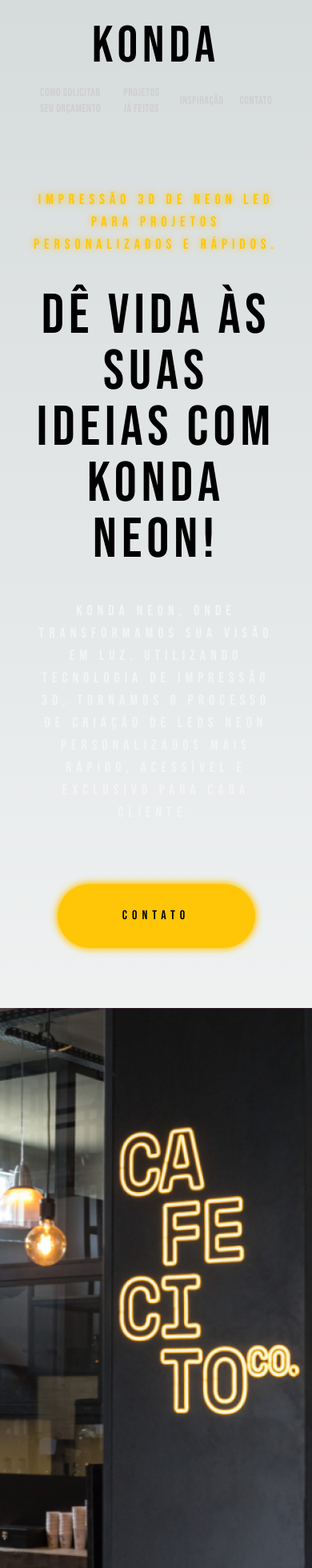
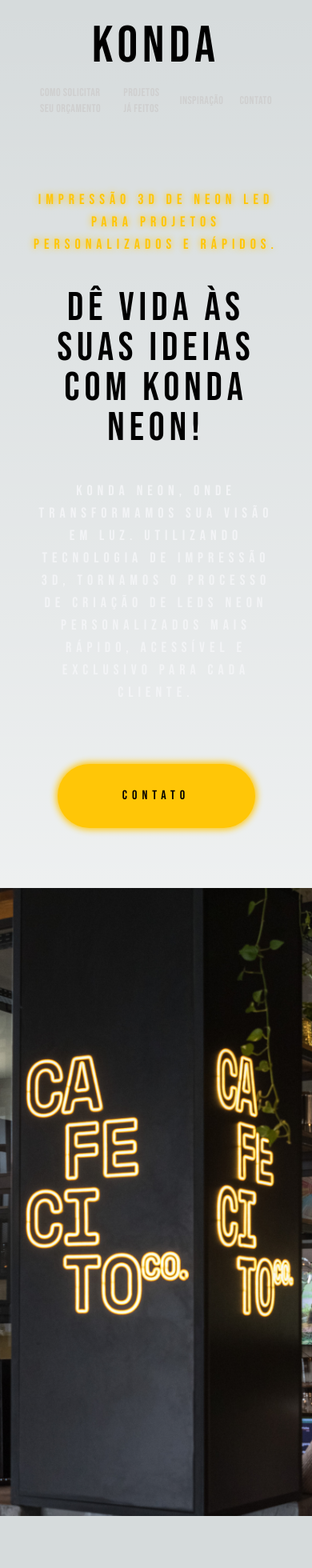
Before and after one commit to omanramalho42/konda-neon, a Next.js app: page / in a window 390 px wide. Shown: the top 1960 px of the page at 80% size. After the commit the page ends 1895 px from the top, so only its background shows below. Built offline with nearby package versions, Linux system fonts and the light colour scheme.

Commit message:
resize image bg

```diff
--- a/src/app/page.tsx
+++ b/src/app/page.tsx
@@ -9,7 +9,7 @@ export default function Home() {
           >
             Impressão 3D de Neon LED para Projetos Personalizados e Rápidos.
           </p>
-          <h1 className='text-5xl text-[70px] xl:text-[90px] 2xl:text-start text-center uppercase 3xl:w-[900px] tracking-[6px]'>
+          <h1 className='text-5xl text-[50px] sm:text-[70px] xl:text-[90px] 2xl:text-start text-center uppercase 3xl:w-[900px] tracking-[6px]'>
             Dê Vida às Suas Ideias com Konda Neon!
           </h1>
           <p className='text-gray-100 text-lg 2xl:text-start text-center uppercase 2xl:w-[660px] tracking-[6px]'>
@@ -30,7 +30,7 @@ export default function Home() {
           </button>
         </div>
       </div>
-      <div className="bg-white 2xl:w-[50vw] w-full h-[93vh] bg-no-repeat bg-cover bg-home-pattern" />
+      <div className="bg-white 2xl:w-[50vw] w-full h-[93vh] bg-no-repeat bg-cover 3xl:bg-right-top bg-small bg-home-pattern" />
     </main>
   )
 }
--- a/tailwind.config.ts
+++ b/tailwind.config.ts
@@ -15,8 +15,11 @@ const config: Config = {
         'gradient-radial': 'radial-gradient(var(--tw-gradient-stops))',
         'gradient-conic':
           'conic-gradient(from 180deg at 50% 50%, var(--tw-gradient-stops))',
-          'home-pattern': "url('../assets/img/background.png')",
+          'home-pattern': "url('../assets/img/bg.png')",
       },
+      backgroundPosition: {
+        'small': 'center right -6rem'
+      }
     },
   },
   plugins: [],
```
Also changed, not shown: public/assets/img/bg.png (added), src/assets/img/bg.png (added).
